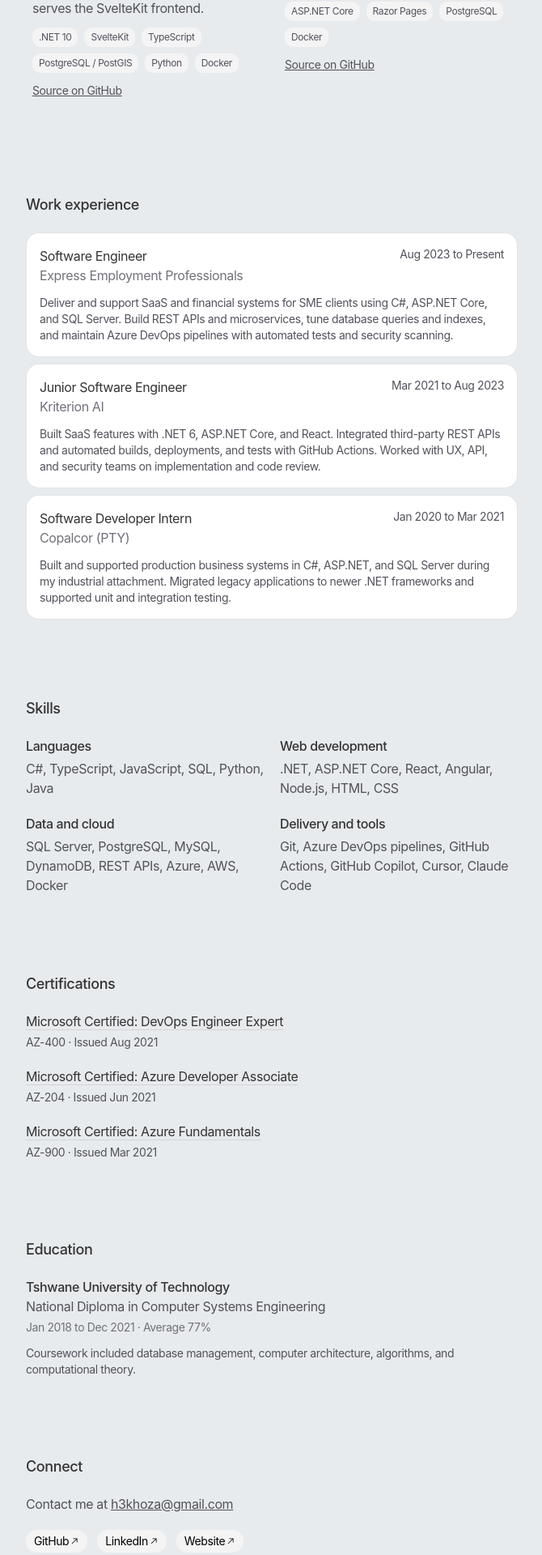
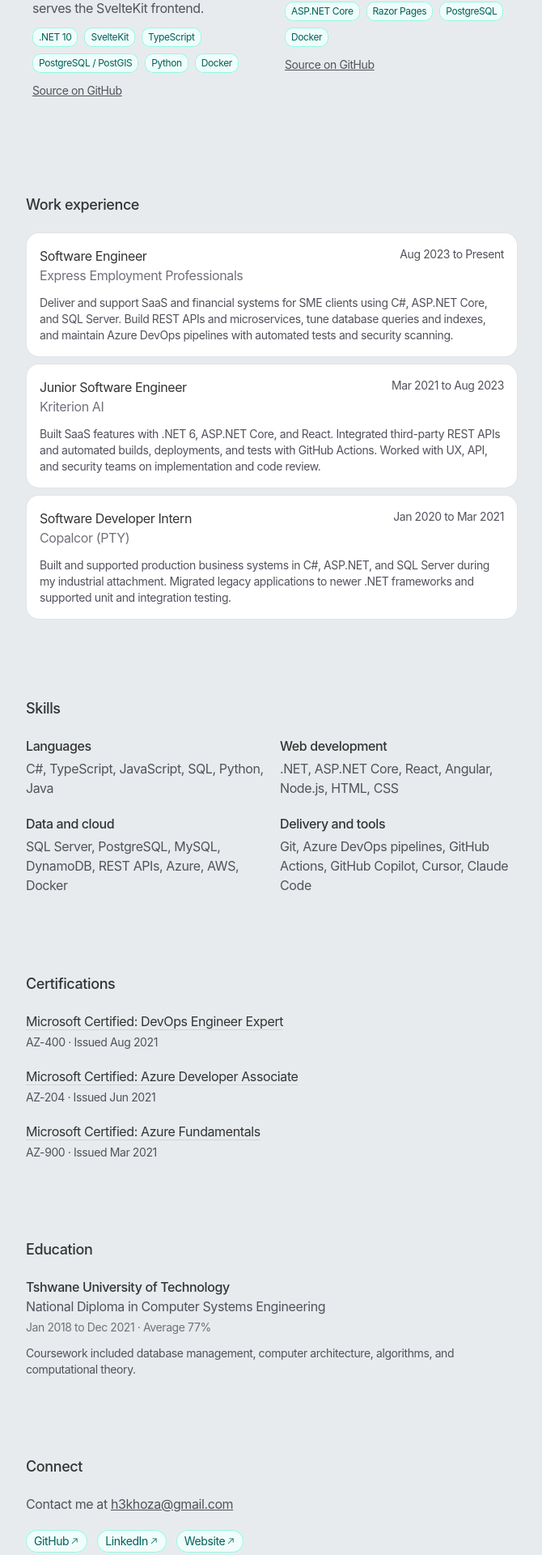
Before and after one commit to simanga-dev/simanga-dev-website, a Next.js app: page / in a window 1280 px wide. Shown: the part 872-2792 px from the top of the page at 81% size, without its empty margins (304-974 px from the left). Built offline with nearby package versions, Linux system fonts and the light colour scheme.

Commit message:
Use soft teal colors for technology chips and social links (#7)
* feat(projects): add image support and hide hidden projects

* style(page): update accent colors from zinc to teal

```diff
--- a/app/page.tsx
+++ b/app/page.tsx
@@ -100,7 +100,7 @@
     <Magnetic springOptions={{ bounce: 0 }} intensity={0.3}>
       <a
         href={link}
-        className="group relative inline-flex shrink-0 items-center gap-[1px] rounded-full bg-zinc-100 px-2.5 py-1 text-sm text-black transition-colors duration-200 hover:bg-zinc-950 hover:text-zinc-50 dark:bg-zinc-800 dark:text-zinc-100 dark:hover:bg-zinc-700"
+        className="group relative inline-flex shrink-0 items-center gap-[1px] rounded-full bg-teal-50 px-2.5 py-1 text-sm text-teal-800 ring-1 ring-inset ring-teal-200 transition-colors duration-200 hover:bg-teal-100 hover:text-teal-950 dark:bg-teal-400/10 dark:text-teal-200 dark:ring-teal-400/25 dark:hover:bg-teal-400/20 dark:hover:text-teal-100"
       >
         {children}
         <svg
@@ -216,7 +216,7 @@
                   {project.technologies.map((technology) => (
                     <li
                       key={technology}
-                      className="rounded-md bg-zinc-100 px-2 py-1 text-xs text-zinc-600 dark:bg-zinc-800 dark:text-zinc-400"
+                      className="rounded-md bg-teal-50 px-2 py-1 text-xs text-teal-800 ring-1 ring-inset ring-teal-200 dark:bg-teal-400/10 dark:text-teal-200 dark:ring-teal-400/25"
                     >
                       {technology}
                     </li>
```
